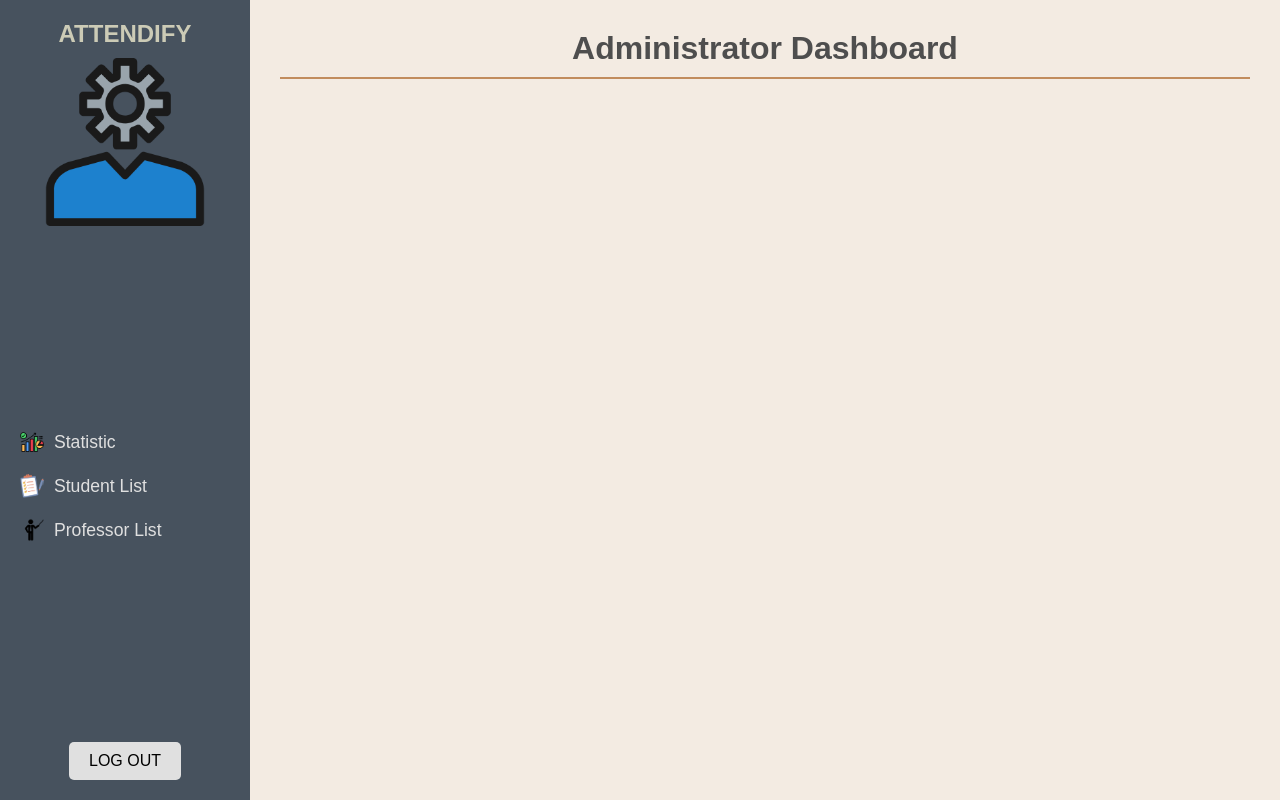
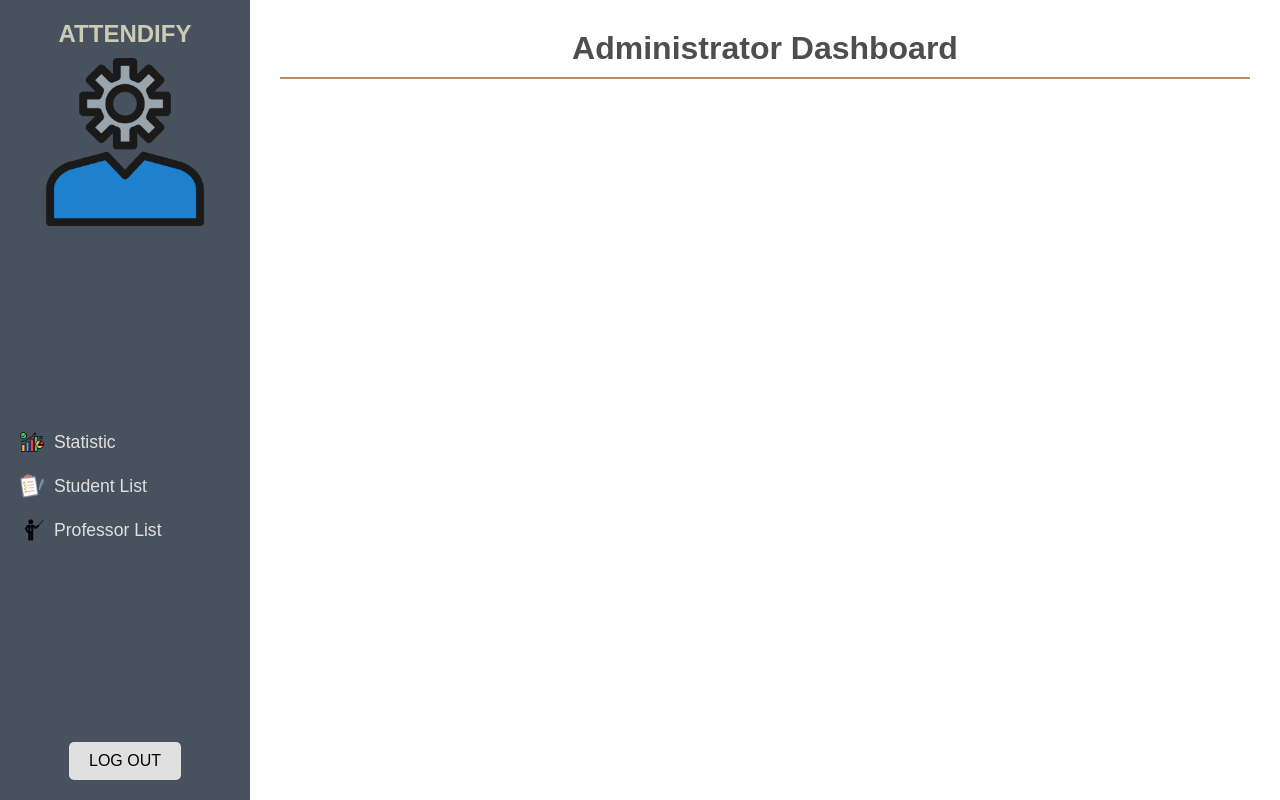
Before and after one commit to REYESJOHNRUIZ/Attendify_Project, a PHP site: page /works/administrator_dashboard.php in a window 1280 px wide. Run offline with PHP 8.4, Linux system fonts and the light colour scheme.

Commit message:
change color

```diff
--- a/styles/administration_dashboard_styles.css
+++ b/styles/administration_dashboard_styles.css
@@ -2,7 +2,7 @@ body {
   font-family: "Arial", sans-serif;
   margin: 0;
   padding: 0;
-  background-color: #f3ebe2; /* Updated background color */
+  background-color: #ffffff; /* Updated background color */
 }
 
 .dashboard-container {
@@ -76,7 +76,7 @@ body {
 .main-content {
   flex-grow: 1;
   padding: 30px;
-  background-color: #f3ebe2; /* White background for the main content */
+  background-color: #ffffff; /* White background for the main content */
   box-sizing: border-box;
 }
 
```
